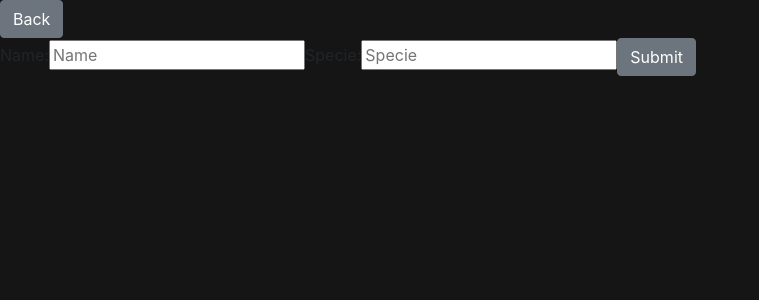
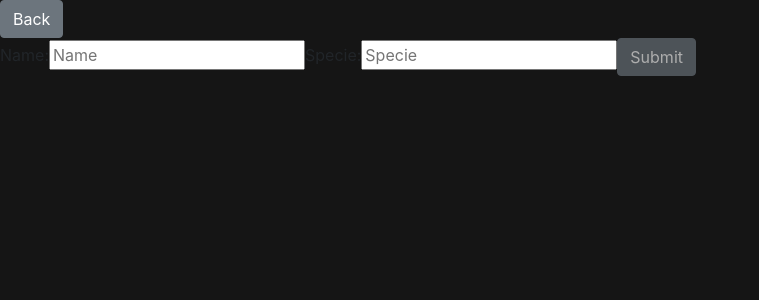
Before and after one commit to viniferraria/DDD-Front-React, a React (Create React App) app: page /add in a window 1280 px wide. Shown: the top 300 px of the page, without its empty margins (0-759 px from the left). Built offline with nearby package versions, Linux system fonts and the light colour scheme.

Commit message:
fixed duplicated key

```diff
--- a/src/Views/Create/Create.js
+++ b/src/Views/Create/Create.js
@@ -20,7 +20,7 @@ export default function Create() {
             });
             // const json = await res.json();
             setAlert({show: true, success: true, message: `Animal Created`})
-  //          setTimeout(() => setAlert({show: false}), 3000);
+            setTimeout(() => setAlert({show: false}), 3000);
             setName('');
             setSpecie('');
         } catch(err) {
@@ -53,7 +53,10 @@ export default function Create() {
                         Specie:
                         <input data-testid="specie-input" type='text' id='specie' name='specie' placeholder={'Specie'} value={specie} onChange={ e => setSpecie(e.target.value)} />
                     </label>
-                    <Button type="submit">Submit</Button>
+                    { (name.length >= 1 && specie.length >= 1)?
+                        <Button type="submit">Submit</Button> :
+                        <Button disabled type="submit">Submit</Button>
+                    }
                 </fieldset>
             </form>
         </div>
--- a/src/Views/Table/Table.js
+++ b/src/Views/Table/Table.js
@@ -12,8 +12,8 @@ export default function MyTable() {
     const tableRow = (obj) => {
         return <tr key={`row-${obj.id}`}>
             <th scope="row" data-testid={`${obj.id}`} key={`${obj.id}`}>{obj.id}</th>
-            <td data-testid={obj.name} key={obj.name}>{obj.name}</td>
-            <td data-testid={obj.specie} key={obj.specie}>{obj.specie}</td>
+            <td data-testid={`name-${obj.id}`} key={`name-${obj.id}`}>{obj.name}</td>
+            <td data-testid={`specie-${obj.id}`} key={`specie-${obj.id}`}>{obj.specie}</td>
             <Button data-testid={`${obj.id}-details-btn`} key={`${obj.id}-details-btn`}
                 tag={Link} to={{
                     pathname:`/details/${obj.id}/`,
```
Also changed, not shown: 1 other file (tests, documents, lock files or other folders).
